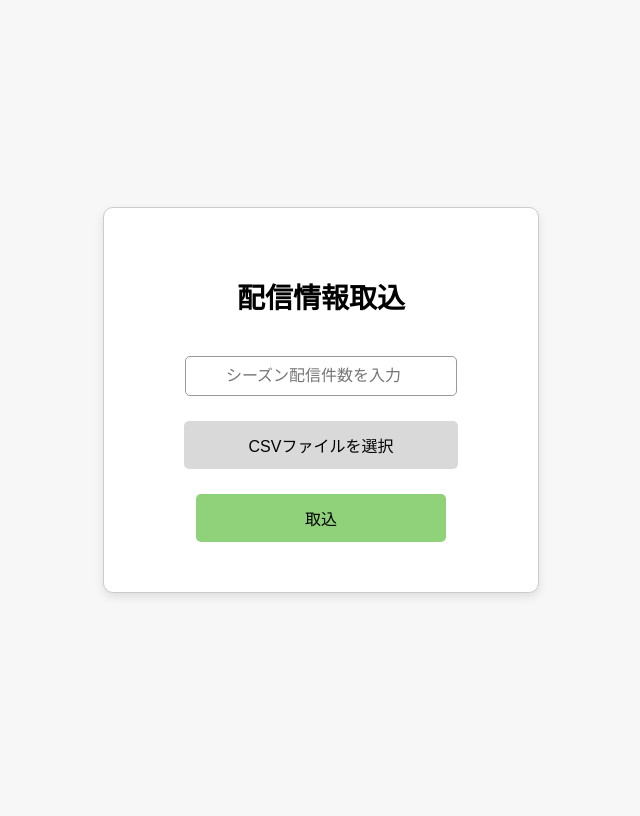
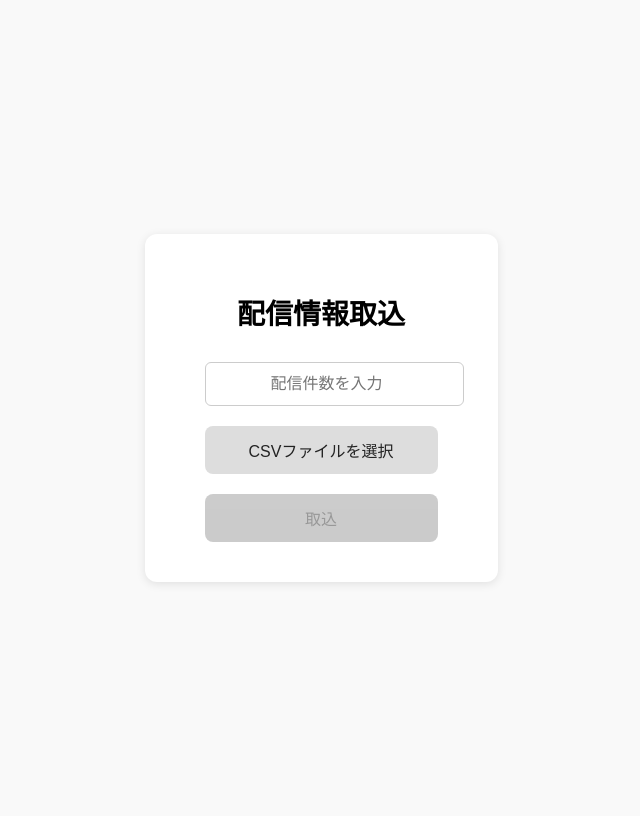
Before and after one commit to hiromuaraki/PlatformRateGraph_app, a Django app: page /intake_info/ in a window 1280 px wide. Shown: the whole page, without its empty margins (319-959 px from the left). Before the commit the page ends 597 px from the top, so only its background shows below. Run offline with Django 5.2, Linux system fonts and the light colour scheme; some libraries are stand-ins or nearby versions.

Commit message:
add-form-contorl-valid

```diff
--- a/intake_info/forms.py
+++ b/intake_info/forms.py
@@ -1,8 +1,22 @@
+# intake_info/forms.py
 from django import forms
 
-class IntakeInfo(forms.Form):
-    csv_file = forms.FileField(label="CSVファイル", required=True)
-    delivery_cnt = forms.IntegerField(
-    label='配信件数',
-    widget=forms.NumberInput(attrs={'placeholder': '配信件数を入力'})
-)
+class IntakeInfoForm(forms.Form):
+    """サーバーサイド側の検証チェッククラス"""
+    season_delivery_cnt = forms.IntegerField(
+        required=True, # 未入力チェック
+        widget=forms.NumberInput(attrs={
+            'placeholder': '配信件数を入力',
+            'id': 'season_delivery_cnt',
+        })
+    )
+
+    csv_file = forms.FileField(
+        label='CSVファイルを選択',
+        required=True, # 未入力チェック
+        widget=forms.ClearableFileInput(attrs={
+            'id': 'csv-file',
+            'accept': '.csv',
+            'class': 'file-input'
+        })
+    )
--- a/intake_info/static/intake_info/css/style.css
+++ b/intake_info/static/intake_info/css/style.css
@@ -1,79 +1,68 @@
 body {
-    font-family: "Yu Gothic", "Hiragino Kaku Gothic ProN", sans-serif;
-    background-color: #f7f7f7;
+    font-family: 'Noto Sans JP', sans-serif;
+    background: #f9f9f9;
     display: flex;
     justify-content: center;
     align-items: center;
     height: 100vh;
-    margin: 0 auto;
 }
 
 .container {
-    background-color: white;
-    padding: 50px 80px;
-    border: 1px solid #ccc;
-    border-radius: 10px;
+    background: white;
+    padding: 40px 60px;
+    border-radius: 12px;
+    box-shadow: 0 2px 10px rgba(0,0,0,0.1);
     text-align: center;
-    box-shadow: 0 4px 10px rgba(0, 0, 0, 0.1);
+}
+h1 {
+    margin-bottom: 30px;
+    font-size: 28px;
+    font-weight: bold;
 }
 
-h1 {
-    font-size: 28px;
-    margin-bottom: 40px;
+input[type="number"] {
+    width: 100%;
+    padding: 12px;
+    border: 1px solid #ccc;
+    border-radius: 6px;
+    font-size: 16px;
+    margin-bottom: 20px;
+    text-align: center;
 }
 
-form {
-    display: flex;
-    flex-direction: column;
-    align-items: center;
-}
-input[type="number"],
-input[type="text"] {
-    width: 250px;
-    padding: 10px;
+.file-label {
+    display: block;
+    background-color: #ddd;
+    color: #222;
+    border-radius: 8px;
+    padding: 12px;
+    cursor: pointer;
+    margin-bottom: 20px;
     font-size: 16px;
-    border: 1px solid #999;
-    border-radius: 5px;
-    text-align: center;
-    margin-bottom: 25px;
 }
 
-button {
-    width: 250px;
-    padding: 12px;
-    font-size: 16px;
-    background-color: #8fd27a;
-    color: black;
-    border: none;
-    border-radius: 5px;
-    cursor: pointer;
-}
-
-button:hover {
-    background-color: #7cc86a;
-}
-
-/* CSVファイル選択ボタン（カスタム） */
 .file-input {
     display: none;
 }
 
-.file-label {
-    display: inline-block;
-    width: 250px;
+button {
+    width: 100%;
+    /* background-color: #8ad36a; */
+    color: #000;
+    border: none;
+    border-radius: 8px;
     padding: 12px;
-    background-color: #d9d9d9;
-    border-radius: 5px;
-    cursor: pointer;
-    margin-bottom: 25px;
     font-size: 16px;
+    /* cursor: pointer; */
+    transition: opacity 0.3s;
 }
 
-.file-label:hover {
-    background-color: #c9c9c9;
+button:disabled {
+    opacity: 0.4;
+    cursor: not-allowed;
 }
 
-.messaeg {
+.message {
+    margin-top: 20px;
     color: green;
-    margin-top: 10px;
 }
--- a/intake_info/templates/intake_info/index.html
+++ b/intake_info/templates/intake_info/index.html
@@ -5,29 +5,31 @@
 <head>
     <meta charset="UTF-8">
     <title>配信情報取り込み画面</title>
-    <!-- CSS only -->
-    <!-- <link href="https://cdn.jsdelivr.net/npm/bootstrap/dist/css/bootstrap.css" rel="stylesheet" crossorigin="anonymous"> -->
     <link rel="stylesheet" href="{% static 'intake_info/css/style.css' %}" />
+    <script src="{% static 'intake_info/js/form_control.js' %}"></script>
 </head>
 
 
 <body>
     <div class="container">
         <h1>配信情報取込</h1>
+
         <!-- intake_info/templates/intake_info/index.html -->
-
         <form method="post" enctype="multipart/form-data">
             {% csrf_token %}
-            <!-- プレースホルダー付きテキスト -->
-            <input id="season_delivery_cnt" type="number" name="season_delivery_cnt" placeholder="シーズン配信件数を入力">
+            {{ form.non_field_errors }}
 
-            <!-- ファイル選択ボタン -->
+            <!-- シーズン件数 -->
+            {{ form.season_delivery_cnt }}
+
+            <!-- CSVファイル -->
             <label for="csv-file" class="file-label">CSVファイルを選択</label>
-            <input type="file" id="csv-file" name="csv_file" class="file-input" accept=".csv">
+            {{ form.csv_file }}
             <div id="file-name"></div>
 
-            <!-- 登録ボタン -->
+            <!-- 送信ボタン -->
             <button id="submit-btn" type="submit" disabled>取込</button>
+
         </form>
 
         {% if success %}
@@ -35,15 +37,6 @@
         {% endif %}
     </div>
 
-    <script>
-        const input = document.getElementById("season_delivery_cnt");
-        const button = document.getElementById("submit-btn");
-
-        input.addEventListener("input", () => {
-            button.disabled = input.value.trim() === "";
-        });
-    </script>
-
 </body>
 
 </html>
--- a/intake_info/views.py
+++ b/intake_info/views.py
@@ -1,5 +1,5 @@
 from django.shortcuts import render
-from .forms import IntakeInfo
+from .forms import IntakeInfoForm
 # from django.http import HttpResponse
 from common.models import (
     PlatForms,
@@ -12,5 +12,15 @@ from common.models import (
 # Create your views here.
 def index(request):
     """配信情報取り込み画面"""
-    form = IntakeInfo()
-    return render(request, 'intake_info/index.html', {'form': form})
+    success = False
+    if request.method == "POST":
+        form = IntakeInfoForm(request.POST, request.FILES)
+        if form.is_valid():
+            # CSVファイルと件数を取得
+            # 検証済みデータの準備
+            csv_file = form.cleaned_data['csv_file']
+            count = form.cleaned_data['season_delivery_cnt']
+            success = True
+    else:
+        form = IntakeInfoForm()
+    return render(request, "intake_info/index.html", {"form": form, "success": success})
```
Also changed, not shown: intake_info/static/intake_info/js/form_control.js (added, +50 -0 lines), db.sqlite3.
